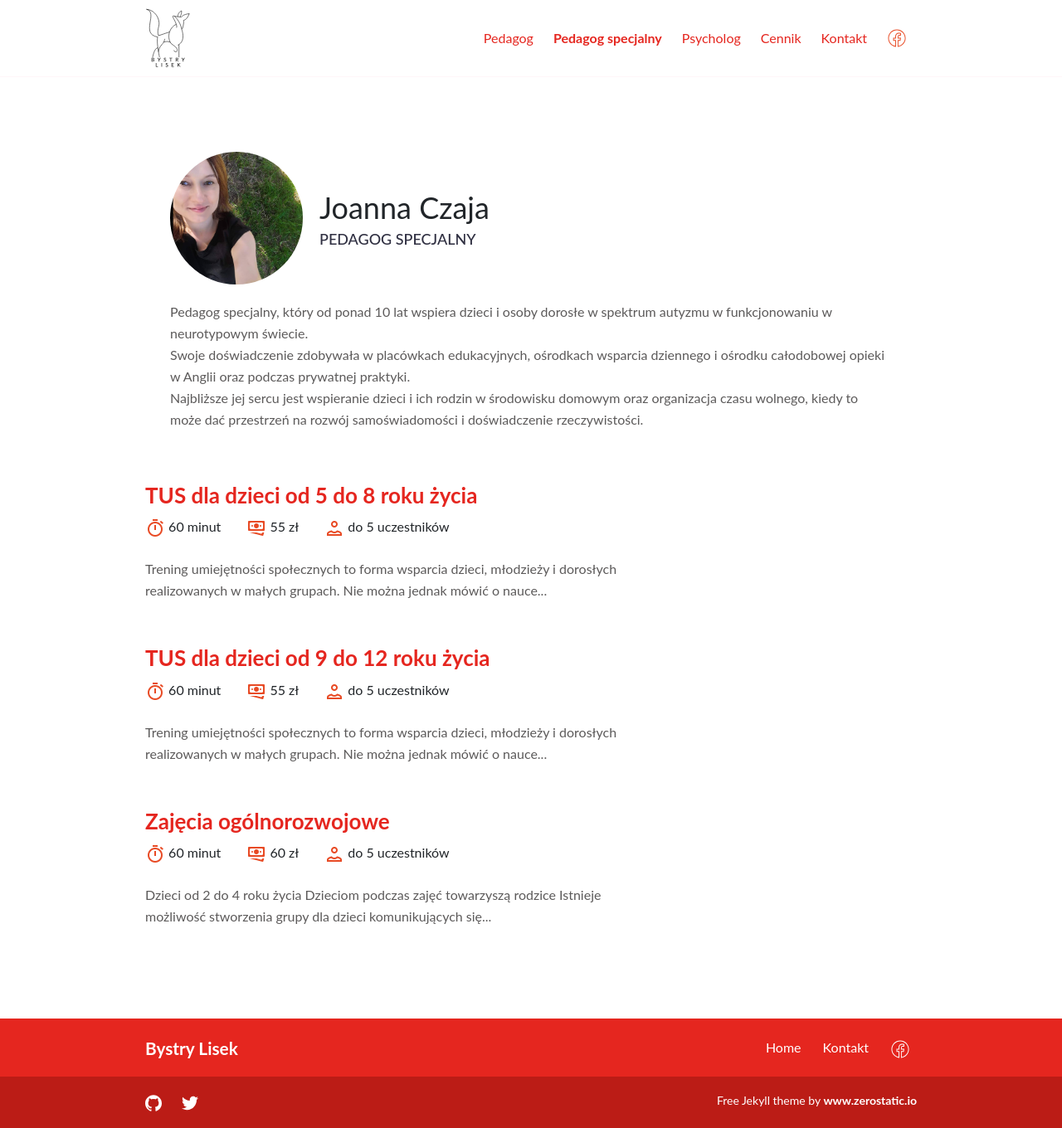
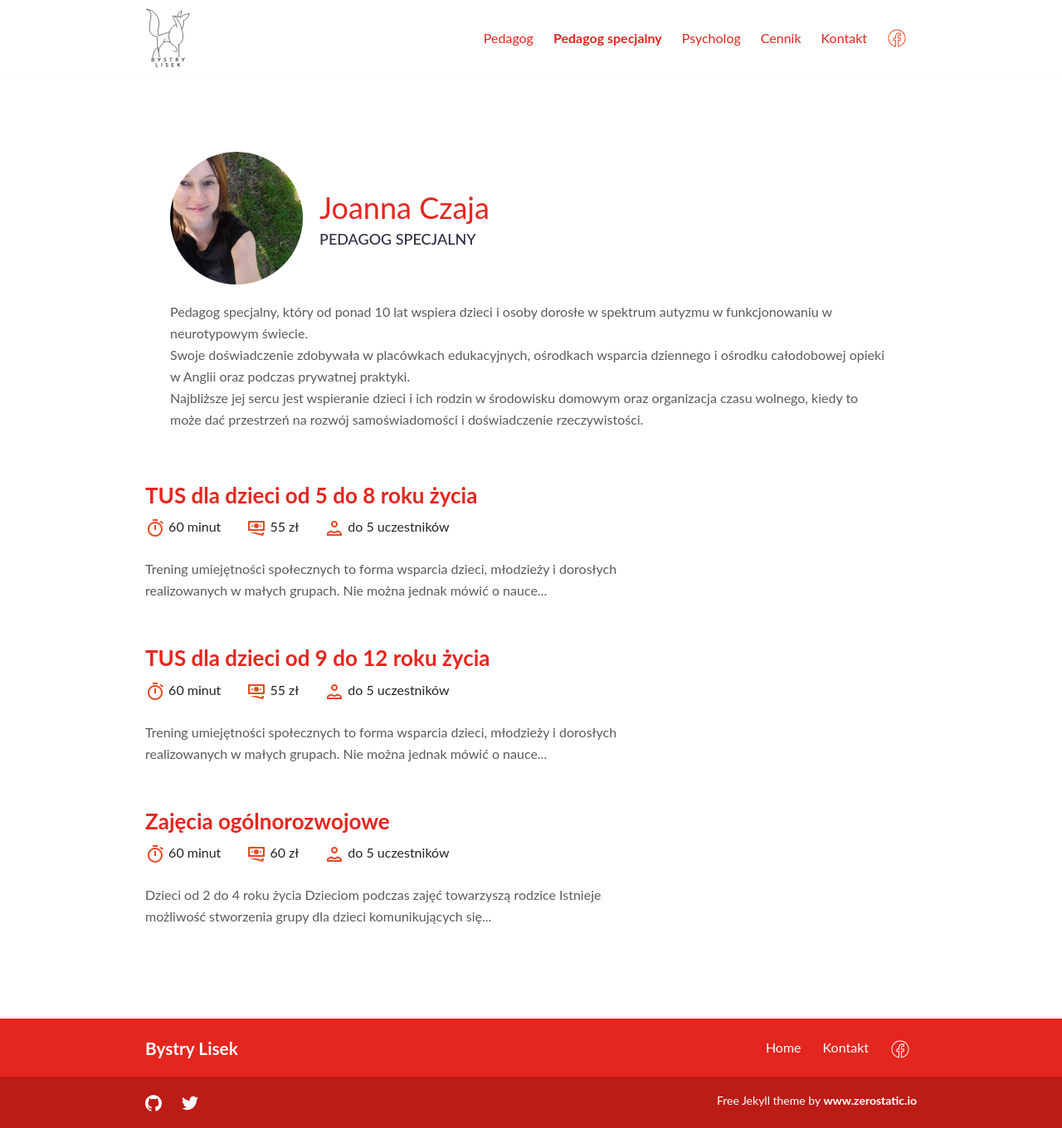
Before and after one commit to pawelkrysiak/bystrylisek, a Jekyll site: the page built from pedagog-specjalny.md, in a window 1280 px wide. Shown: the whole page at 83% size. Built offline with Jekyll 4.4.1, drawn with Linux system fonts in a browser that asks for light colours.

Commit message:
make team names be clickable on homepage

```diff
--- a/_includes/team.html
+++ b/_includes/team.html
@@ -3,7 +3,7 @@
       <img alt="{{ include.title }}" class="img-fluid mb-2" src="{{ include.image | relative_url }}" />
     </div>
     <div class="team-meta">
-      <h2 class="team-name">{{ include.title }}</h2>
+      <h2 class="team-name"><a href="{{ include.role | relative_url }}">{{ include.title }}</a></h2>
       <p class="team-description">{{ include.role }}</p>
     </div>
 
```
